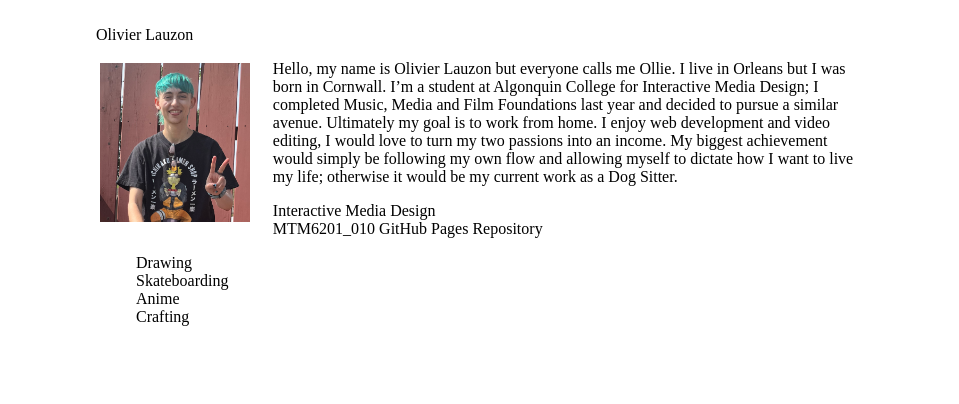
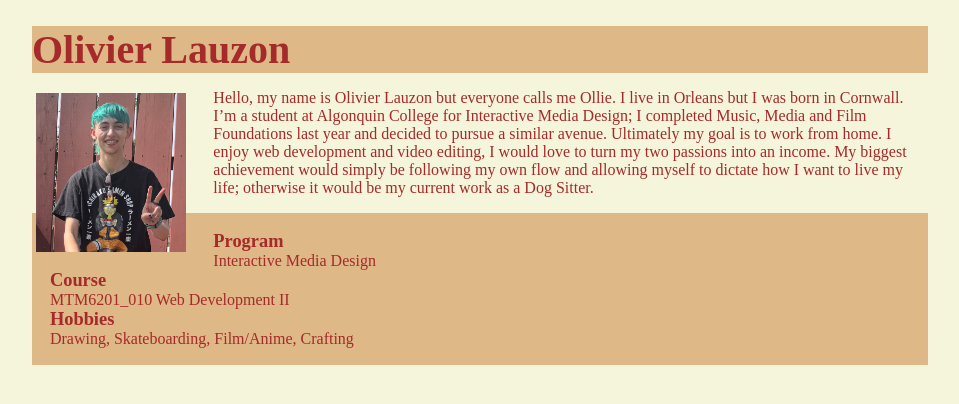
Before and after one commit to lauz0130/mtm6201-week1, a plain HTML site: page index.html in a window 1280 px wide. Shown: the whole page, without its empty margins (160-1119 px from the left). Drawn offline with Linux system fonts and the light colour scheme.

Commit message:
I think I understood what needed to be done?

```diff
--- a/index.html
+++ b/index.html
@@ -21,21 +21,20 @@
 
 
 
+<div class="list">
 
-    <div class="lists">
-        <ol>
-            <li>Interactive Media Design</li>
-            <li>MTM6201_010 GitHub Pages Repository</li>
-        </ol>
+    <ul>
+        <li>Program</li>
+        <li>Interactive Media Design</li>
+        <li>Course</li>
+        <li>MTM6201_010 Web Development II</li>
+        <li>Hobbies</li>
+        <li>Drawing, Skateboarding, Film/Anime, Crafting</li>
+    </ul>
+
+</div>
 
 
-        <ul>
-            <li>Drawing</li>
-            <li>Skateboarding</li>
-            <li>Anime</li>
-            <li>Crafting</li>
-        </ul>
-    </div>
 
 
 </body>
--- a/stylesheet.css
+++ b/stylesheet.css
@@ -1,17 +1,17 @@
-/* Style the page using the following CSS properties
-
-    The image must be responsive and not over 150px wide
-    Your bio text must be wrapped around the image
-    The description list terms must be bold and the font size set to 1.15 times the root element font size
-    The description list data must be on the following line from the term and without any indentation
- */
+header{
+    font-size: 2.5em;
+    font-weight: bold;
+    background-color: burlywood;
+    color: brown;
+}
 
 
-
- body{
-    margin: 20%;
+body{
+    margin: 15%;
     margin-top: 2%;
     margin-bottom: 2%;
+    background-color: beige;
+    color: brown;
 }
 
 
@@ -22,79 +22,40 @@ img{
     float: left;
 }
 
-.lists li{
-    list-style-type: none;
-    font-size: 1.15;
-    padding-left: 0;
+.list{
+    background-color: burlywood;
+    padding: 2%;
 }
 
-.list ul{
-    list-style-position: inside;
-    padding-left: 0;
+ul {
+    list-style: none;
+    padding: 0;
+    margin: 0;
+}
+
+ol {
+    list-style: none;
+    padding: 0;
+    margin: 0;
 }
 
 
+li {
+    font-weight: bold;
+    font-size: 1.15em;
+}
 
+.list :nth-child(2){
+    font-weight:100;
+    font-size: 1em;
+}
 
+.list :nth-child(4){
+    font-weight:100;
+    font-size: 1em;
+}
 
-
-
-
-
-
-
-
-
-
-
-
-
-
-
-
-
-
-
-
-
-
-
-
-
-
-
-
-
-
-
-
-
-
-
-
-
-
-
-
-
- /* Desktop */
- @media screen and (min-width: 1024px) and (max-width: 1920px) {
-
-  }
-
-
-  /* Mobile */
-  @media screen and (min-width: 360px) and (max-width: 414px) {
-    img{
-        width: 150px;
-        padding: 0.5%;
-     }
-  }
-
-  /* Tablet */
-  @media screen and (min-width: 601px) and (max-width:1280) {
-    img{
-        width: 150px;
-        padding: 0.5%;
-     }
-  }
+.list :nth-child(6){
+    font-weight:100;
+    font-size: 1em;
+}
```
